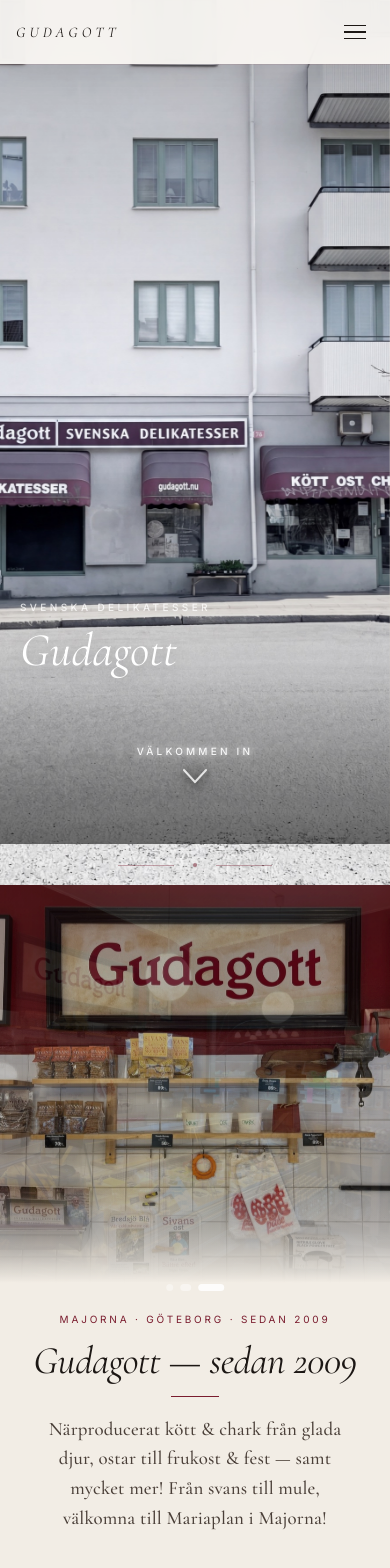
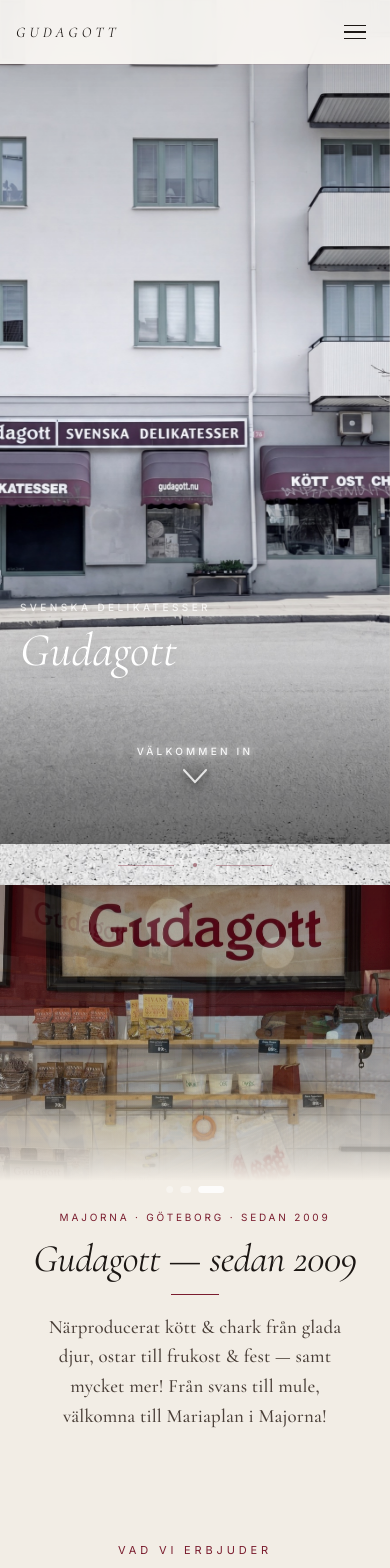
Before and after one commit to Onepiecedad/Gudagott, a Next.js app: page / in a window 390 px wide. Shown: the top 1568 px of the page. Built offline with nearby package versions, Linux system fonts and the light colour scheme.

Commit message:
Refine Om oss slideshow sizing and crop

```diff
--- a/app/globals.css
+++ b/app/globals.css
@@ -455,6 +455,7 @@
 
 .om-oss-slideshow {
   width: 100%;
+  height: clamp(20rem, 42vw, 30rem);
 }
 
 .om-oss-slide {
@@ -566,9 +567,9 @@
   }
 
   .om-oss-slideshow {
-    height: 50svh !important;
-    min-height: 320px !important;
-    max-height: 460px !important;
+    height: 38svh !important;
+    min-height: 240px !important;
+    max-height: 320px !important;
     width: 100% !important;
   }
 
@@ -600,7 +601,7 @@
   }
 
   .om-oss-slideshow-dots {
-    bottom: 1rem !important;
+    bottom: 0.75rem !important;
   }
 
   /* ── Sortiment: 1-kolumn ── */
--- a/components/ui/om-oss-section.tsx
+++ b/components/ui/om-oss-section.tsx
@@ -21,9 +21,9 @@
 };
 
 const PHOTOS = [
-  { src: "/gallery-2.png", alt: "Köttdisken" },
-  { src: "/mitten.jpeg", alt: "Gudagott skylten" },
-  { src: "/gallery-3.jpeg", alt: "Ostdisken" },
+  { src: "/gallery-2.png", alt: "Köttdisken", position: "center 58%" },
+  { src: "/mitten.jpeg", alt: "Gudagott skylten", position: "center 40%" },
+  { src: "/gallery-3.jpeg", alt: "Ostdisken", position: "center 52%" },
 ];
 
 export function OmOssSection() {
@@ -67,8 +67,8 @@
           style={{
             position: "relative",
             height: "56vh",
-            minHeight: "420px",
-            maxHeight: "700px",
+            minHeight: "320px",
+            maxHeight: "520px",
             overflow: "hidden",
             backgroundColor: "#1C1714",
           }}
@@ -93,7 +93,7 @@
                 width: "100%",
                 height: "100%",
                 objectFit: "cover",
-                objectPosition: photo.src === "/mitten.jpeg" ? "center 42%" : "center",
+                objectPosition: photo.position,
                 display: "block",
               }}
             />
```
